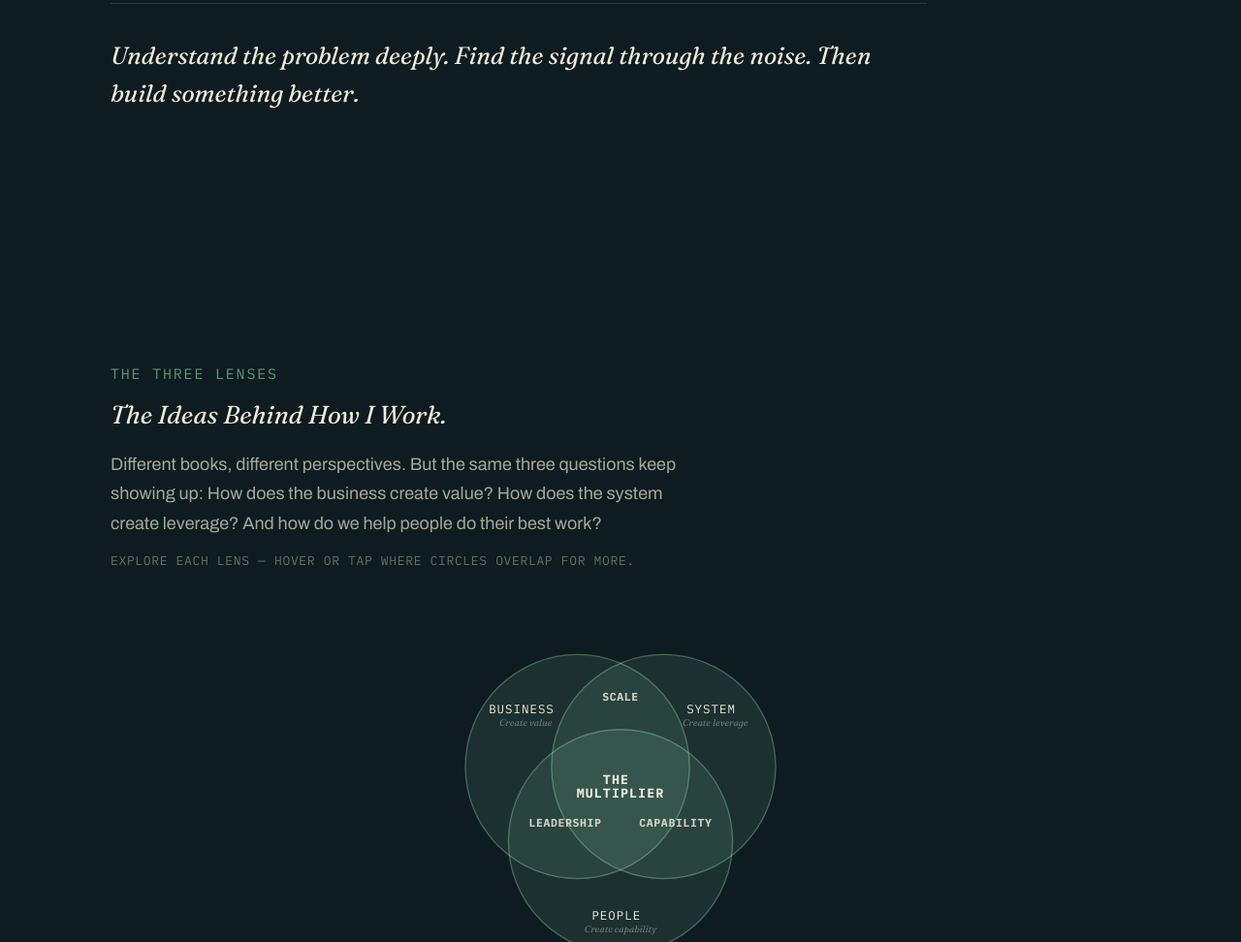
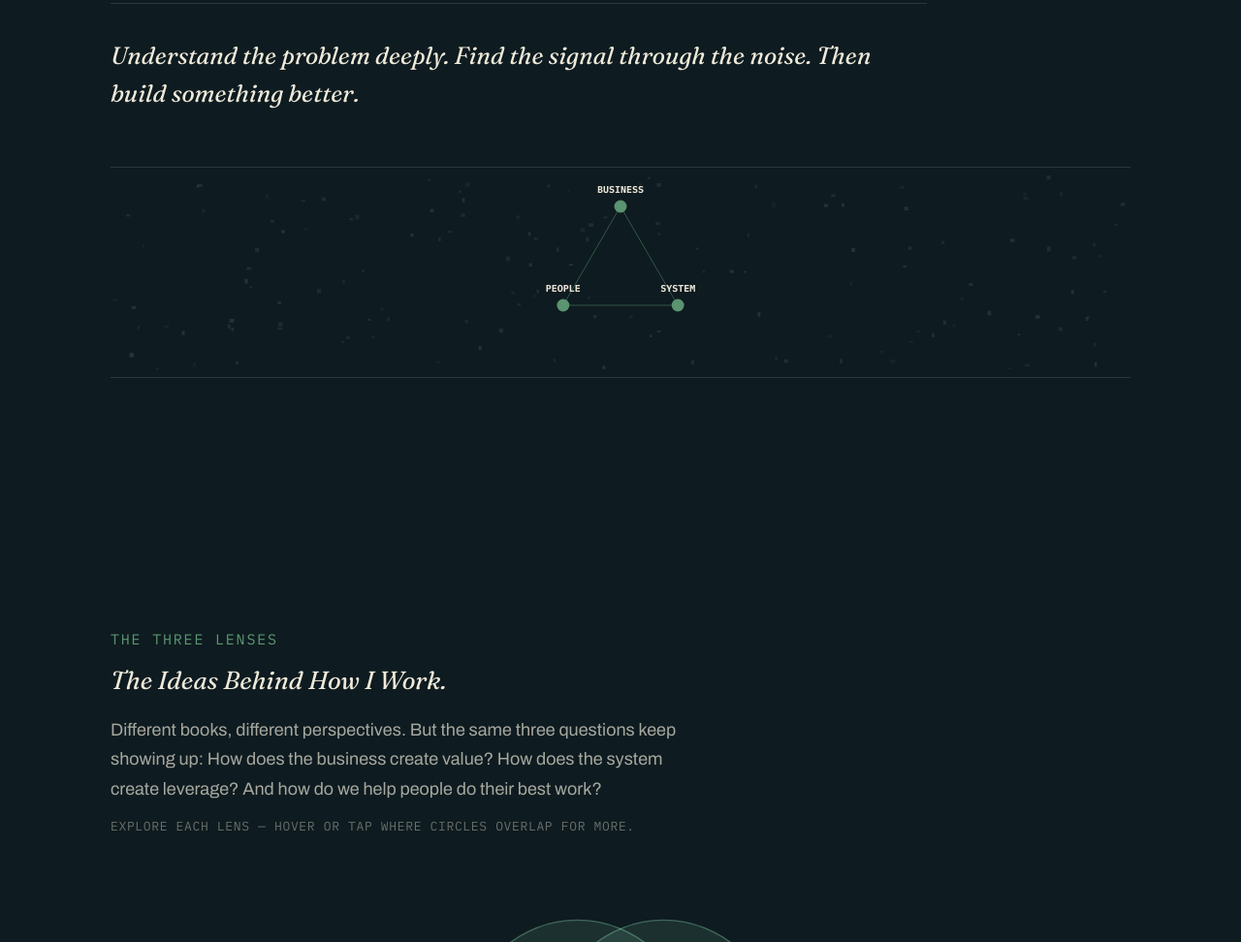
Before and after one commit to matthewschmidt1-lgtm/matthew-schmidt, a website: page index.html in a window 1280 px wide. Shown: the part 1564-2536 px from the top of the page at 97% size. Drawn offline with Linux system fonts and the light colour scheme.

Commit message:
Add noise-to-signal ambient animation below the About pullquote
Canvas animation, same visual family as the hero/close signal lines:
~140 tiny drifting translucent rectangles (bone color, matching the
"noise" metaphor) with a three-node Business/System/People pattern
(verdant, connected by lines, labeled) that periodically resolves out
of the noise, holds, and dissolves back - a ~13s loop. Deliberately
one restrained pattern tied directly to the Three Lenses diagram
further down the page, rather than the four different literal scenes
(dashboard, decision tree, etc.) originally proposed, to keep the
"not flashy" tone the rest of the site has been holding to.

Paused via IntersectionObserver when scrolled out of view (verified:
canvas content freezes off-screen, resumes on return) and skipped
entirely under prefers-reduced-motion in favor of a single static
frame showing the resolved pattern - it's decorative reinforcement of
the pullquote's own words, not unique content, so unlike the page's
other reveals it doesn't need a no-JS safety net; canvas simply isn't
drawn to if JS doesn't run.

Co-Authored-By: Claude Sonnet 5 <noreply@anthropic.com>

```diff
--- a/index.html
+++ b/index.html
@@ -147,6 +147,8 @@
   .story-lede{ margin-top:36px; max-width:48ch; font-family:var(--font-display); font-style:italic; font-size:clamp(21px,2.8vw,27px); line-height:1.5; color:var(--bone); }
   .story-body{ margin-top:22px; max-width:58ch; color:var(--bone-dim); font-size:16px; line-height:1.75; }
   .pullquote{ margin-top:46px; padding-top:34px; border-top:1px solid var(--ground-line); max-width:52ch; font-family:var(--font-display); font-style:italic; font-size:25px; line-height:1.55; color:var(--bone); }
+  .noise-signal-wrap{ margin-top:56px; border-top:1px solid var(--ground-line); border-bottom:1px solid var(--ground-line); padding:8px 0; }
+  .noise-signal{ width:100%; height:200px; display:block; }
 
   /* ================= CAPABILITIES ================= */
   .capabilities h2{ margin-top:14px; font-size:clamp(30px,4.4vw,52px); max-width:16ch; line-height:1.14; }
@@ -490,6 +492,9 @@
       <p class="story-lede">I've spent my career helping organizations turn complexity into decisions and decisions into action.</p>
       <p class="story-body">I'm curious about how businesses create value, how systems create leverage, and what helps people do their best work. If I can't find the tool I want, I tend to build it.</p>
       <p class="pullquote">Understand the problem deeply. Find the signal through the noise. Then build something better.</p>
+      <div class="noise-signal-wrap">
+        <canvas class="noise-signal" id="noiseSignal" aria-hidden="true"></canvas>
+      </div>
     </div>
   </section>
 
@@ -1163,6 +1168,133 @@
     });
   }
 })();
+
+/* ---------- noise -> signal ambient animation (About section) ----------
+   Hundreds of tiny drifting fragments; a three-node Business/System/People
+   pattern periodically resolves out of them, holds, then dissolves back.
+   Ambient and self-playing, but never required to convey information the
+   pullquote above it doesn't already state in words — purely decorative,
+   so it's safe to skip entirely under reduced motion or if canvas is
+   unavailable, rather than needing a JS-visibility safety net like the
+   content-bearing reveals elsewhere on the page. */
+(function(){
+  var canvas = document.getElementById('noiseSignal');
+  if(!canvas || !canvas.getContext) return;
+  var reduced = window.matchMedia('(prefers-reduced-motion: reduce)').matches;
+  var ctx = canvas.getContext('2d');
+  var dpr = Math.min(window.devicePixelRatio || 1, 2);
+  var W = 0, H = 0;
+  var BONE = '239,234,218';
+  var VERDANT = '92,152,115';
+
+  function smooth(x){ return x*x*(3-2*x); }
+
+  function resize(){
+    var rect = canvas.getBoundingClientRect();
+    W = rect.width; H = rect.height;
+    canvas.width = Math.round(W*dpr);
+    canvas.height = Math.round(H*dpr);
+    ctx.setTransform(dpr,0,0,dpr,0,0);
+    layoutNodes();
+  }
+
+  var NUM_NOISE = 140;
+  var noise = [];
+  function initNoise(){
+    noise = [];
+    for(var i=0;i<NUM_NOISE;i++){
+      noise.push({
+        x: Math.random()*W, y: Math.random()*H,
+        w: 2+Math.random()*3, h: 2+Math.random()*3,
+        vx: (Math.random()-0.5)*0.12, vy:(Math.random()-0.5)*0.12,
+        base: 0.08+Math.random()*0.16
+      });
+    }
+  }
+
+  var nodes = [];
+  function layoutNodes(){
+    var cx = W/2, cy = H/2, r = Math.min(W,H)*0.34;
+    nodes = [
+      { label:'BUSINESS', x:cx,        y:cy-r },
+      { label:'SYSTEM',   x:cx+r*0.87, y:cy+r*0.5 },
+      { label:'PEOPLE',   x:cx-r*0.87, y:cy+r*0.5 }
+    ];
+  }
+
+  function phase(t){
+    if(t < 0.35) return 0;
+    if(t < 0.55) return smooth((t-0.35)/0.20);
+    if(t < 0.74) return 1;
+    if(t < 0.92) return 1-smooth((t-0.74)/0.18);
+    return 0;
+  }
+
+  var CYCLE = 13000;
+  var running = false, startTime = null;
+
+  function drawFrame(signalOpacity, animateNoise){
+    ctx.clearRect(0,0,W,H);
+    var noiseFade = 1 - signalOpacity*0.55;
+    noise.forEach(function(p){
+      if(animateNoise){
+        p.x += p.vx; p.y += p.vy;
+        if(p.x < -5) p.x = W+5; else if(p.x > W+5) p.x = -5;
+        if(p.y < -5) p.y = H+5; else if(p.y > H+5) p.y = -5;
+      }
+      ctx.fillStyle = 'rgba('+BONE+','+(p.base*noiseFade).toFixed(3)+')';
+      ctx.fillRect(p.x, p.y, p.w, p.h);
+    });
+
+    if(signalOpacity > 0.01){
+      ctx.strokeStyle = 'rgba('+VERDANT+','+(signalOpacity*0.5).toFixed(3)+')';
+      ctx.lineWidth = 1;
+      ctx.beginPath();
+      ctx.moveTo(nodes[0].x, nodes[0].y);
+      ctx.lineTo(nodes[1].x, nodes[1].y);
+      ctx.lineTo(nodes[2].x, nodes[2].y);
+      ctx.closePath();
+      ctx.stroke();
+
+      nodes.forEach(function(n){
+        var size = 6.5*(0.85+0.15*signalOpacity);
+        ctx.fillStyle = 'rgba('+VERDANT+','+signalOpacity.toFixed(3)+')';
+        ctx.beginPath();
+        ctx.arc(n.x, n.y, size, 0, Math.PI*2);
+        ctx.fill();
+
+        ctx.fillStyle = 'rgba('+BONE+','+signalOpacity.toFixed(3)+')';
+        ctx.font = '700 10px "IBM Plex Mono", ui-monospace, monospace';
+        ctx.textAlign = 'center';
+        ctx.fillText(n.label, n.x, n.y - size - 8);
+      });
+    }
+  }
+
+  function loop(ts){
+    if(!running) return;
+    if(!startTime) startTime = ts;
+    var t = ((ts - startTime) % CYCLE) / CYCLE;
+    drawFrame(phase(t), true);
+    requestAnimationFrame(loop);
+  }
+  function start(){ if(!running){ running = true; startTime = null; requestAnimationFrame(loop); } }
+  function stop(){ running = false; }
+
+  resize();
+  initNoise();
+  window.addEventListener('resize', function(){ resize(); });
+
+  if(reduced){
+    drawFrame(1, false);
+  } else if('IntersectionObserver' in window){
+    new IntersectionObserver(function(entries){
+      entries.forEach(function(e){ if(e.isIntersecting) start(); else stop(); });
+    }, { threshold:0.1 }).observe(canvas);
+  } else {
+    start();
+  }
+})();
 </script>
 
 </body>
```
